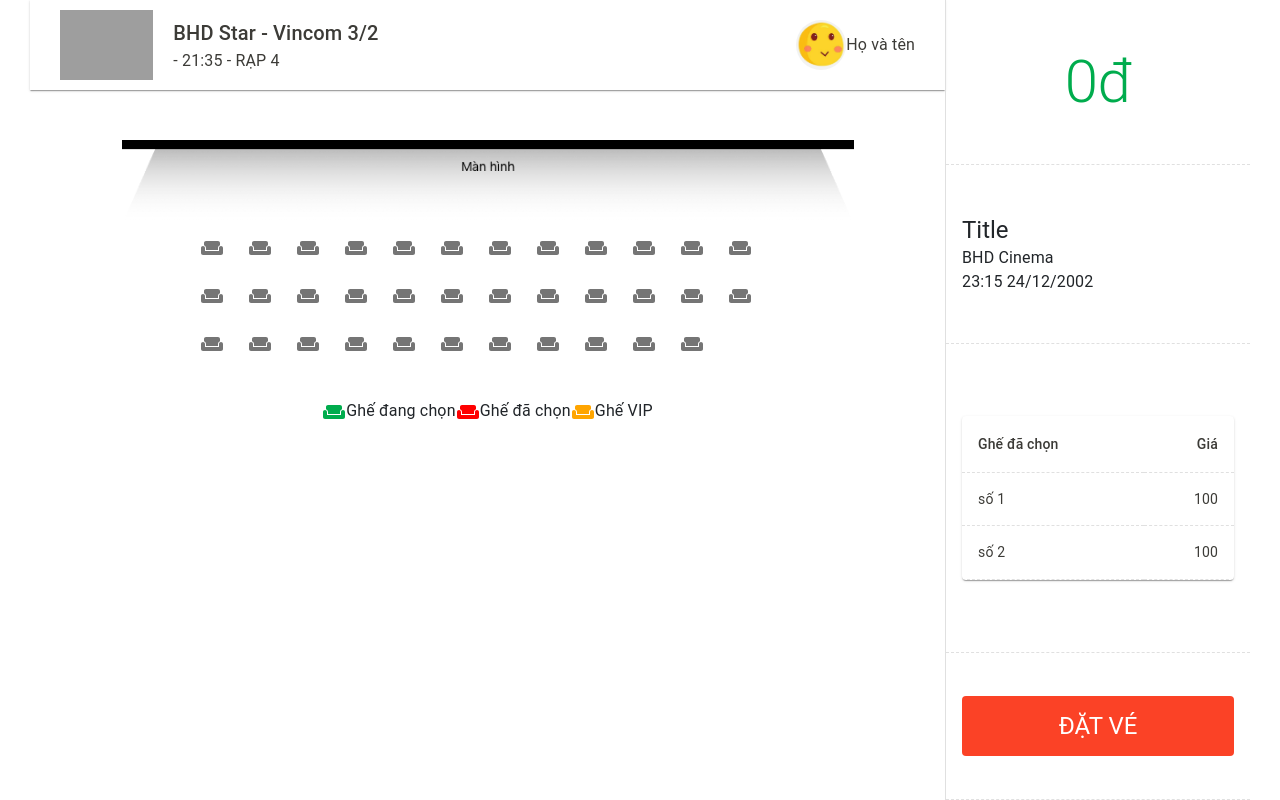
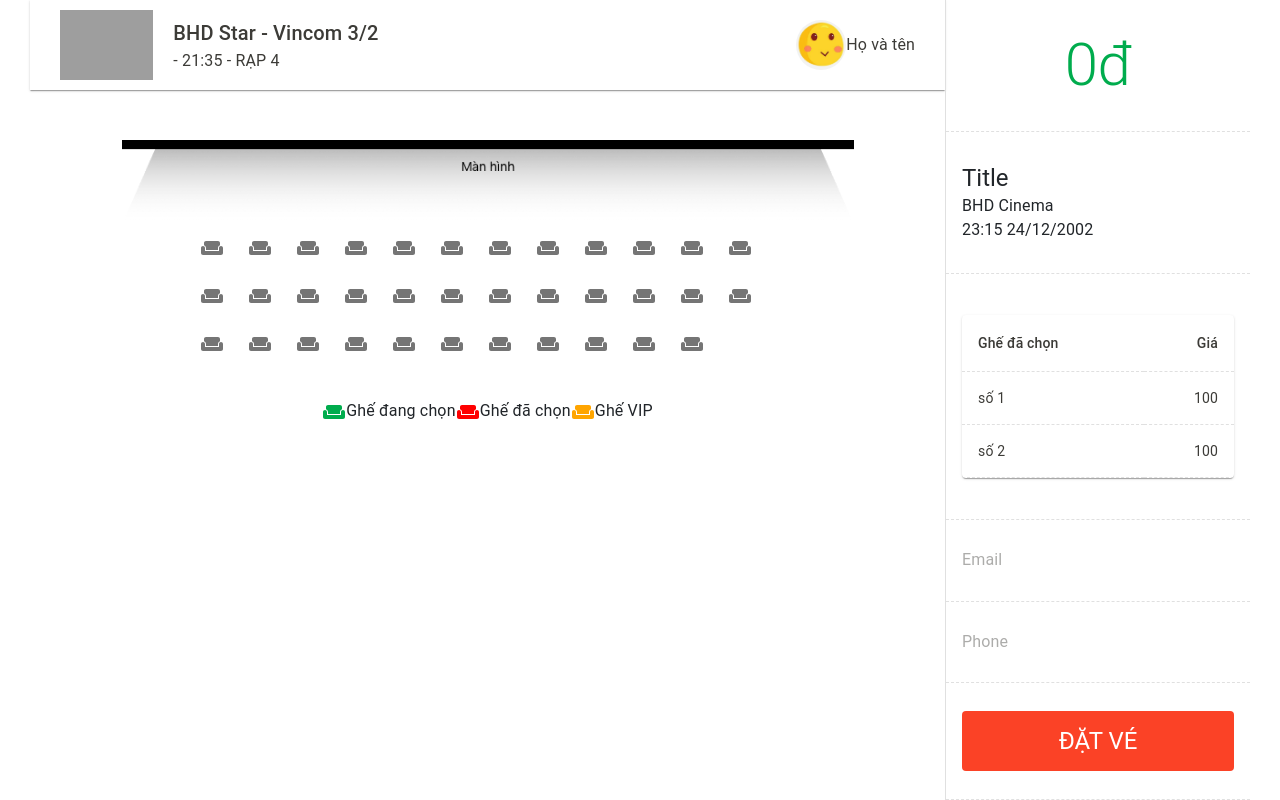
Before and after one commit to khuyen-ho/movie_web, a React (Create React App) app: page / in a window 1280 px wide. Built offline with nearby package versions, Linux system fonts and the light colour scheme; grey boxes are pictures that could not be loaded.

Commit message:
thêm lại phần Email và SĐT trong PriceList

```diff
--- a/src/components/PriceTable/index.jsx
+++ b/src/components/PriceTable/index.jsx
@@ -29,7 +29,7 @@ const PriceTable = (props) => {
           <ChosenChair />
         </TableCell>
       </TableRow>
-      {/* <TableRow>
+      <TableRow>
         <TableCell align="center" component="th" scope="row">
           <Input name="Email" />
         </TableCell>
@@ -38,7 +38,7 @@ const PriceTable = (props) => {
         <TableCell align="center" component="th" scope="row">
           <Input name="Phone" />
         </TableCell>
-      </TableRow> */}
+      </TableRow>
       <TableRow>
         <TableCell align="center" component="th" scope="row">
           <ModifiedButton name="ĐẶT VÉ" />
```
